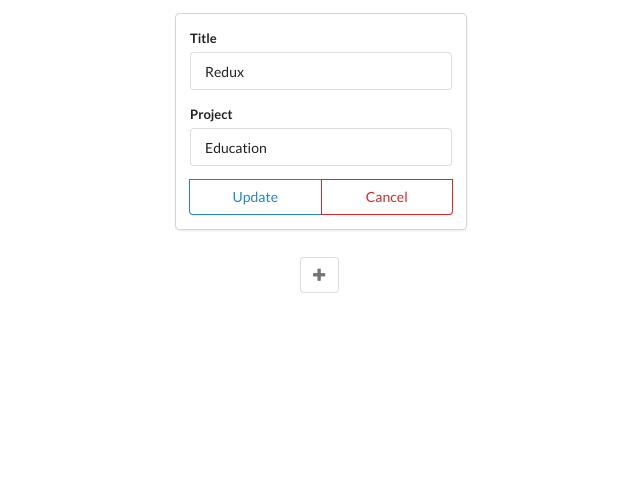
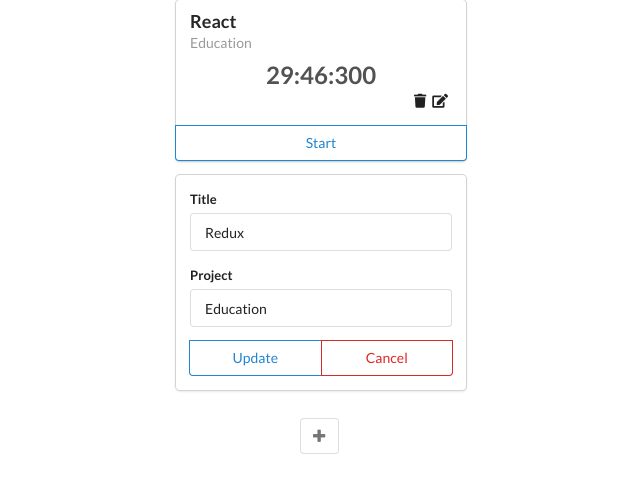
Before and after one commit to KeithChasen/time-tracking-app, a React (Create React App) app: page / in a window 1280 px wide. Shown: the top 490 px of the page, without its empty margins (319-959 px from the left). Built offline with nearby package versions, Linux system fonts and the light colour scheme.

Commit message:
timer component

```diff
--- a/src/components/Timer.js
+++ b/src/components/Timer.js
@@ -1,10 +1,43 @@
 import React, { Component } from 'react'
 
 class Timer extends Component {
+
+    parseTime(ms) {
+        let milliseconds = ms % 1000
+        let seconds = Math.floor((ms / 1000) % 60)
+        let minutes = Math.floor((ms / (60 * 1000)) % 60)
+        return minutes + ':' + seconds + ':' + milliseconds
+    }
+
     render() {
+
+
         return(
-            <div>
-
+            <div className='ui centered card'>
+                <div className='content'>
+                    <div className='header'>
+                        {this.props.title}
+                    </div>
+                    <div className='meta'>
+                        {this.props.project}
+                    </div>
+                    <div className='center aligned description'>
+                        <h2>
+                            {this.parseTime(this.props.elapsed)}
+                        </h2>
+                    </div>
+                    <div className='extra content'>
+                        <span className='right floated edit icon'>
+                            <i className='edit icon' />
+                        </span>
+                        <span className='right floated trash icon'>
+                            <i className='trash icon' />
+                        </span>
+                    </div>
+                </div>
+                <div className='ui bottom attached blue basic button'>
+                    Start
+                </div>
             </div>
         )
     }
```
